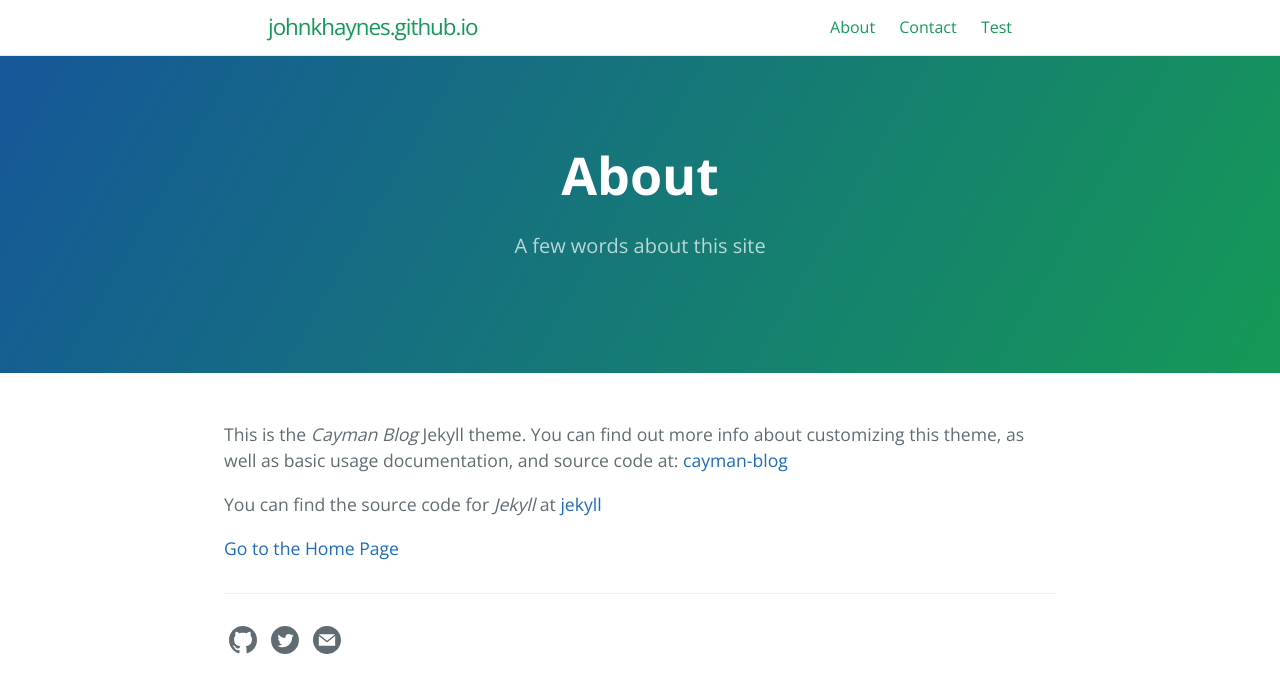
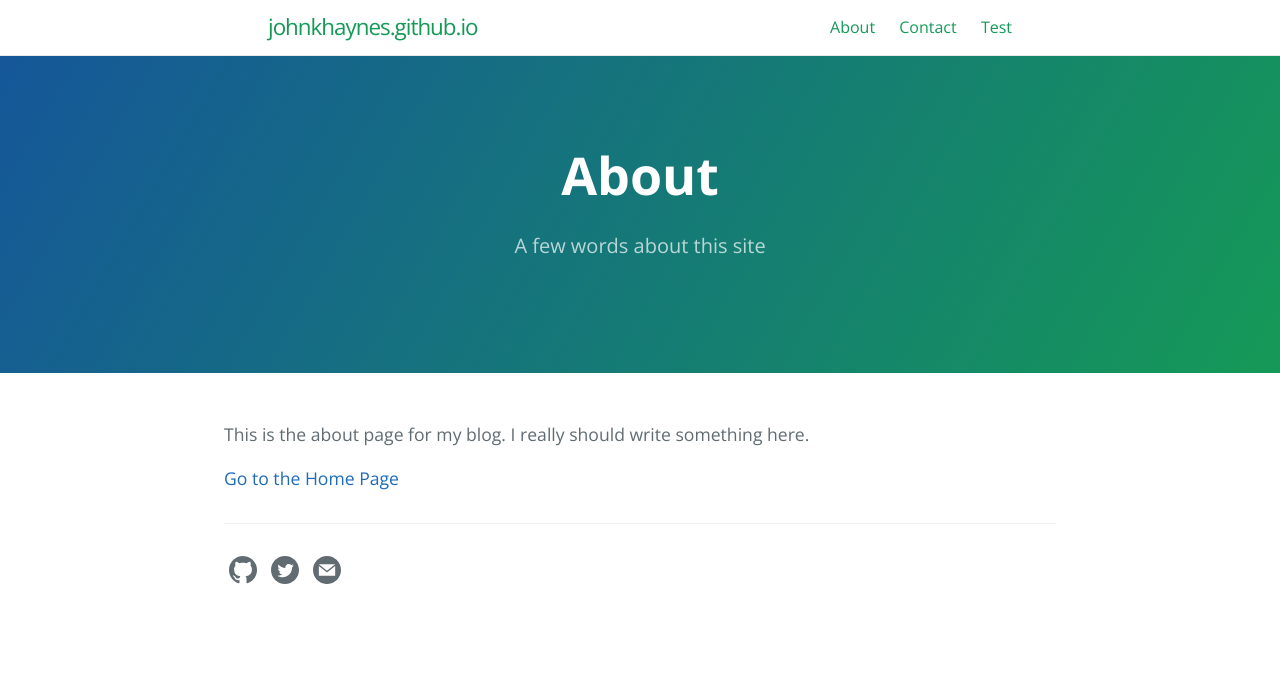
Before and after one commit to johnkhaynes/johnkhaynes.github.io, a Jekyll site: the page built from about.md, in a window 1280 px wide. Shown: the top 693 px of the page. Built offline with Jekyll 4.4.1, drawn with Linux system fonts in a browser that asks for light colours.

Commit message:
Updating the about page.

```diff
--- a/about.md
+++ b/about.md
@@ -5,9 +5,6 @@ tagline: A few words about this site
 permalink: /about/
 ---
 
-This is the _Cayman Blog_ Jekyll theme. You can find out more info about customizing this theme, as well as basic usage documentation, and source code at: [cayman-blog](https://github.com/lorepirri/cayman-blog)
-
-You can find the source code for _Jekyll_ at [jekyll](https://github.com/jekyll/jekyll)
-
+This is the about page for my blog. I really should write something here.
 
 [Go to the Home Page](../)
```
